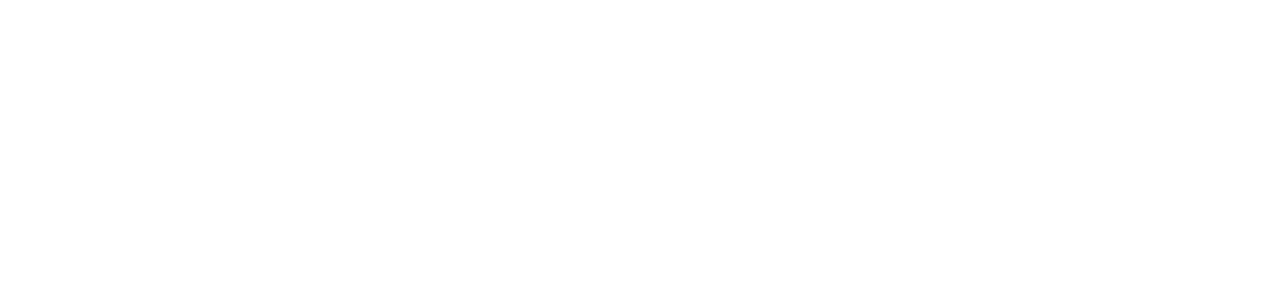
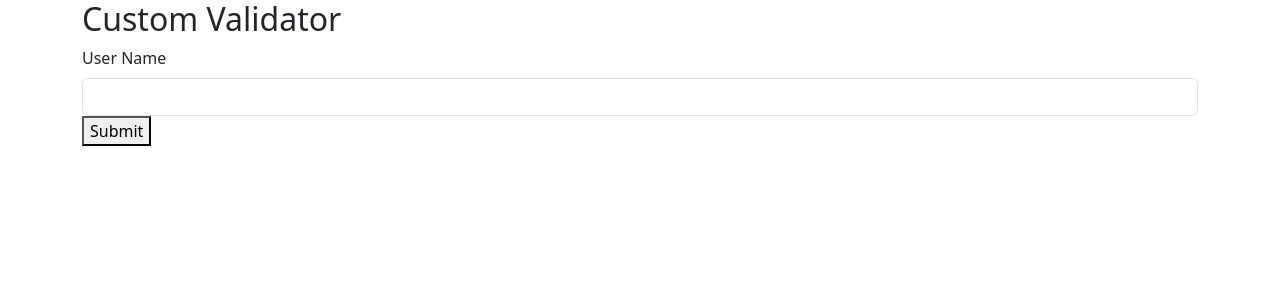
Before and after one commit to BasamNiharika/Angular-Learning, an Angular app in the folder My-Angular-App/: page /custom in a window 1280 px wide. Before the commit this address led to /. Shown: the top 300 px of the page. Built offline with nearby package versions, Linux system fonts and the light colour scheme.

Commit message:
custom form validators are completed

```diff
--- a/My-Angular-App/src/app/app.routes.ts
+++ b/My-Angular-App/src/app/app.routes.ts
@@ -14,6 +14,7 @@
 import { AngularTokensComponent } from './Tokens/angular-tokens/angular-tokens.component';
 import { FormsComponent } from './Angular-Template-driven/forms/forms.component';
 import { FormComponent } from './Reactive-forms/form/form.component';
+import { CustomComponent } from './custom-form-validators/custom/custom.component';
 
 export const routes: Routes = [
   // { path: 'route', component: AngularRoutingComponent }, //static routing
@@ -67,6 +68,7 @@
   // Reactive Forms:
   { path: 'form', component: FormComponent },
 
-
+  // Custom-form validators
+  { path: 'custom', component: CustomComponent },
 
 ];
--- /dev/null
+++ b/My-Angular-App/src/app/custom-form-validators/custom/custom.component.html
@@ -0,0 +1,10 @@
+<div class="container">
+    <h2>Custom Validator</h2>
+    <form [formGroup]="myform" (ngSubmit)="submitForm()">
+        <div>
+            <label for="username" class="form-label">User Name</label>
+            <input id="username" type="text" class="form-control" formControlName="username"/>
+        </div>
+        <button type="submit">Submit</button>
+    </form>
+</div>
--- /dev/null
+++ b/My-Angular-App/src/app/custom-form-validators/custom/custom.component.ts
@@ -0,0 +1,23 @@
+import { Component } from '@angular/core';
+import { ReactiveFormsModule, Validators } from '@angular/forms';
+import { FormGroup, FormBuilder } from '@angular/forms';
+import { convertToUpperCase } from './uppercase';
+
+@Component({
+  selector: 'app-custom',
+  imports: [ReactiveFormsModule],
+  templateUrl: './custom.component.html',
+  styleUrl: './custom.component.css',
+})
+export class CustomComponent {
+  myform: FormGroup;
+  constructor(private fb: FormBuilder) {
+    this.myform = fb.group({
+      username: ['', [Validators.required, convertToUpperCase]],
+    });
+  }
+
+  submitForm() {
+    console.log(this.myform.value);
+  }
+}
--- /dev/null
+++ b/My-Angular-App/src/app/custom-form-validators/custom/uppercase.ts
@@ -0,0 +1,10 @@
+import { AbstractControl, ValidationErrors } from '@angular/forms';
+
+export function convertToUpperCase(control:AbstractControl): ValidationErrors | null{
+    const username: string =control.value as string;
+
+    if(username !== username.toUpperCase()){
+        control.setValue(username.toUpperCase());
+    }
+    return null;
+}
```
Also changed, not shown: My-Angular-App/src/app/custom-form-validators/custom/custom.component.css (added), 2 other files (tests, documents, lock files or other folders).
